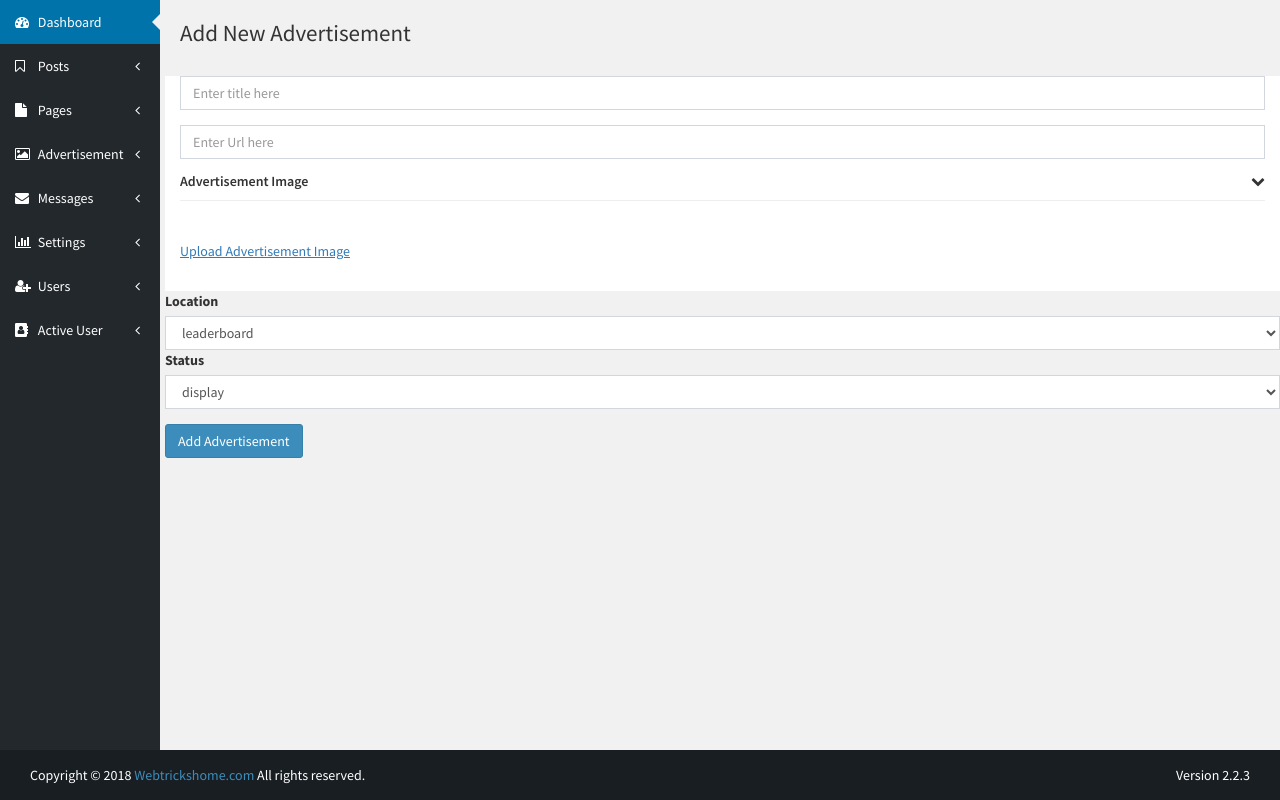
After one commit to armancse-dev/newspaper-laravel8-php7.4, a Laravel app: page /add-adv in a window 1280 px wide. The commit adds this page. Run offline with Laravel 8, Linux system fonts and the light colour scheme.

Commit message:
backend advertisement half done

```diff
--- a/app/Http/Controllers/adminController.php
+++ b/app/Http/Controllers/adminController.php
@@ -113,4 +113,19 @@ class adminController extends Controller
         $data = DB::table('messages')->orderby('mid', 'DESC')->paginate(20);
         return view('backend.messages', ['data'=>$data]);
     }
+
+    public function addAdv(){
+        return view('backend.advertisement.add-adv');
+    }
+
+    public function allAdv(){
+        $data = DB::table('advertisements')->orderby('aid','DESC')->get();
+        return view('backend.advertisement.all-adv',['data'=>$data]);
+    }
+
+    public function editAdv($id){
+        $data = DB::table('advertisements')->where('aid',$id)->first();
+        return view('backend.advertisement.edit-adv',['data'=>$data]);
+    }
+
 }
--- /dev/null
+++ b/resources/views/backend/advertisement/add-adv.blade.php
@@ -0,0 +1,97 @@
+@extends('backend.master')
+@section('content')
+
+<div class="container-fluid">
+	<div class="row">
+		<div class="col-sm-10 title">
+			<h1><i class="fa fa-bars"></i> Add New Advertisement</h1>
+		</div>
+        <div class="col-sm-12">
+            @if (Session::has('message'))
+			<div class="alert alert-success alert-disable fade in">
+				<a href="" class="close" data-dismiss="alert" >&time;</a>
+				{{ Session('message')}}
+			</div>
+			@endif
+        </div>
+		<div class="col-sm-12">
+			<div class="row">
+				<form method="post" action="{{url('addadv')}}" enctype="multipart/form-data">
+                    {{ csrf_field() }}
+                    <input type="hidden" name="tbl" value="{{encrypt('advertisements')}}" >
+					<div class="col-sm-12">
+						<div class="form-group">
+
+                            <input type="text" name="title" class="form-control" placeholder="Enter title here">
+
+						</div>
+						<div class="form-group">
+							<input type="url" name="url" class="form-control"
+							placeholder="Enter Url here">
+						</div>
+
+					</div>
+					{{-- <div class="col-sm-3"> --}}
+						{{-- <div class="content publish-box">
+							<h4>Publish  <span class="pull-right"><i class="fa fa-chevron-down"></i></span></h4><hr>
+							<div class="form-group">
+								<button class="btn btn-default" name="status" value="draft">Save Draft</button>
+							</div>
+							<p>Status: Draft <a href="#">Edit</a></p>
+							<p>Visibility: Public <a href="#">Edit</a></p>
+							<p>Publish: Immediately <a href="#">Edit</a></p>
+							<div class="row">
+								<div class="col-sm-12 main-button">
+									<button class="btn btn-primary pull-right" name="status" value="publish" >Publish</button>
+								</div>
+							</div>
+						</div> --}}
+
+
+						<div class="forum-group content featured-image">
+							<h4>Advertisement Image <span class="pull-right"><i class="fa fa-chevron-down"></i></span></h4><hr>
+                            <p><img id="output" style="max-width: 100%" /></p>
+                            <p><input type="file"  accept="image/*" name="image" id="file"  onchange="loadFile(event)" style="display: none;"></p>
+                            <p><label for="file" style="cursor: pointer;" >Upload Advertisement Image</label></p>
+						</div>
+                        <div class="form-gorup">
+                            <label>Location</label>
+                            <select name="location" class="form-control">
+                                <option>leaderboard</option>
+                                <option>sidebar</option>
+                                <option>sidebar-top</option>
+                                <option>sidebar-bottom</option>
+                            </select>
+                        </div>
+
+                        <div class="form-group">
+                            <label>Status</label>
+                            <select name="status" class="form-control">
+                                <option>display</option>
+                                <option>hide</option>
+                            </select>
+                        </div>
+                        <div class="form-group">
+                            <button class="btn btn-primary">Add Advertisement</button>
+                        </div>
+					{{-- </div> --}}
+				</form>
+			</div>
+		</div>
+	</div>
+</div>
+
+
+{{-- <script src="{{url('public/ckeditor/ckeditor.js')}}"></script>
+<script>
+	CKEDITOR.replace('description', { "filebrowserBrowseUrl": "ckfinder\/ckfinder.html", "filebrowserImageBrowseUrl": "ckfinder\/ckfinder.html?type=Images", "filebrowserFlashBrowseUrl": "/ckfinder\/ckfinder.html?type=Flash", "filebrowserUploadUrl": "ckfinder\/core\/connector\/php\/connector.php?command=QuickUpload&type=Files", "filebrowserImageUploadUrl": "ckfinder\/core\/connector\/php\/connector.php?command=QuickUpload&type=Images", "filebrowserFlashUploadUrl": "ckfinder\/core\/connector\/php\/connector.php?command=QuickUpload&type=Flash" });
+</script> --}}
+
+<script>
+    var loadFile = function(event) {
+        var image = document.getElementById('output');
+        image.src = URL.createObjectURL(event.target.files[0]);
+    };
+</script>
+
+@stop
--- a/resources/views/backend/master.blade.php
+++ b/resources/views/backend/master.blade.php
@@ -42,6 +42,18 @@
             <ul class="treeview-menu">
               <li><a href="{{url('all-pages')}}"><i class="fa fa-eye"></i>All Pages</a></li>
               <li><a href="{{url('add-pages')}}"><i class="fa fa-plus-circle"></i>Add Pages</a></li>
+            </ul>
+        </li>
+        <li class="treeview">
+            <a href="#">
+              <i class="fa fa-image"></i> <span>Advertisement</span>
+              <span class="pull-right-container">
+                <i class="fa fa-angle-left pull-right"></i>
+              </span>
+            </a>
+            <ul class="treeview-menu">
+              <li><a href="{{url('all-adv')}}"><i class="fa fa-eye"></i>All Advertisement</a></li>
+              <li><a href="{{url('add-adv')}}"><i class="fa fa-plus-circle"></i>Add Advertisement</a></li>
             </ul>
         </li>
 
--- a/routes/web.php
+++ b/routes/web.php
@@ -61,3 +61,9 @@ Route::POST('updatepage/{id}', [crudController::class, 'updateData']);
 
 //Messages
 Route::get('messages', [adminController::class, 'messages']);
+
+//Advertisements
+Route::get('add-adv', [adminController::class, 'addAdv']);
+Route::POST('addadv', [crudController::class, 'insertData']);
+Route::get('all-adv', [adminController::class, 'allAdv']);
+Route::get('editadv/{id}', [adminController::class, 'editAdv']);
```
Also changed, not shown: app/Models/advertisement.php (added, +13 -0 lines), resources/views/backend/advertisement/all-adv.blade.php (added, +85 -0 lines), resources/views/backend/advertisement/edit-adv.blade.php (added, +86 -0 lines), database/migrations/2023_02_15_151000_create_advertisements_table.php (added), public/advertisements/2302154044213207_Rebooker_Campaign_Web_Banner_National_325x135px.jpg (added), public/advertisements/2302154050213207_Rebooker_Campaign_Web_Banner_National_325x135px.jpg (added), public/advertisements/2302154054213207_Rebooker_Campaign_Web_Banner_National_325x135px.jpg (added), public/advertisements/2302154054413207_Rebooker_Campaign_Web_Banner_National_325x135px.jpg (added), public/advertisements/2302154071513207_Rebooker_Campaign_Web_Banner_National_325x135px.jpg (added), public/advertisements/23021541105change maker leader.png (added), public/advertisements/23021541134Pierce-Me-London.gif (added).
